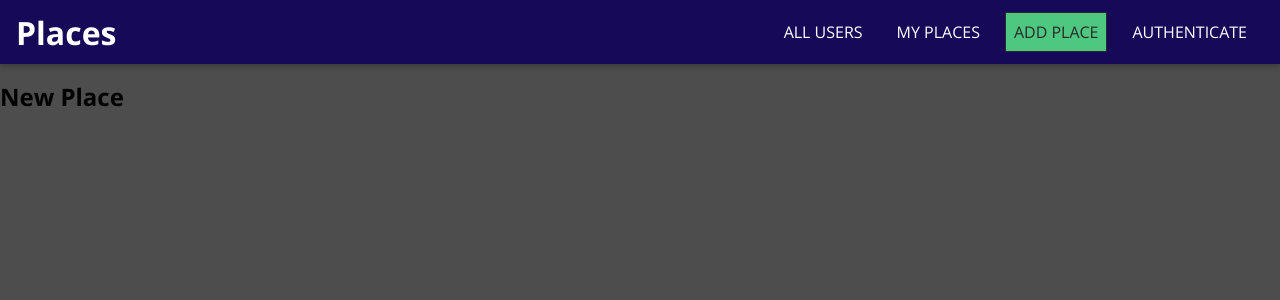
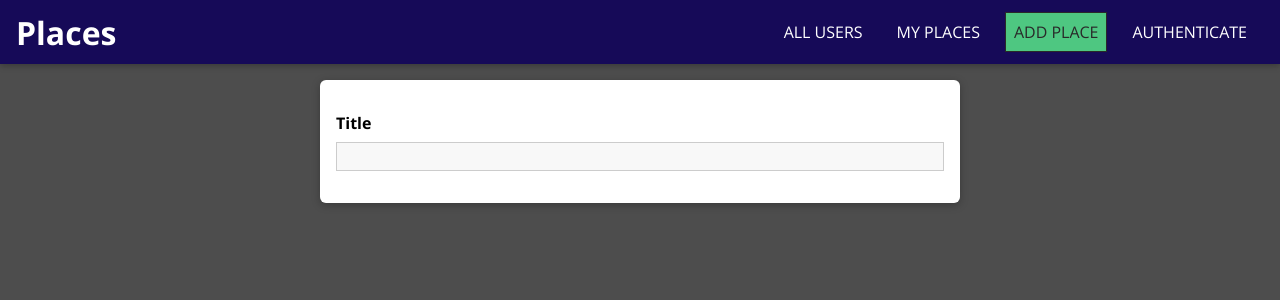
Before and after one commit to LautaroBzz/Compass-UOL-Project-Week-8, a React (Create React App) app: page /places/new in a window 1280 px wide. Shown: the top 300 px of the page. Built offline with nearby package versions, Linux system fonts and the light colour scheme; the HTML template or start-up script is replaced by a standard one.

Commit message:
Custom Form input component

```diff
--- a/src/places/components/PlaceItem.js
+++ b/src/places/components/PlaceItem.js
@@ -1,27 +1,10 @@
-import React, { useState } from 'react';
+import React from 'react';
 import Button from '../../shared/components/FormElements/Button';
 import Card from '../../shared/components/UIElements/Card';
-import Modal from '../../shared/components/UIElements/Modal';
 import './PlaceItem.css';
 
 const PlaceItem = (props) => {
-  const [showMap, setShowMap] = useState(false);
-
   return (
-    <>
-      <Modal
-        show={showMap}
-        onCancel={() => setShowMap(false)}
-        header={props.address}
-        contentClass="place-item__modal-content"
-        footerClass="place-item__modal-actions"
-        footer={ <Button onClick={() => setShowMap(false)}>CLOSE</Button> }
-      >
-        <div className="map-container">
-          <h2>THE MAP</h2>
-        </div>
-      </Modal>
-
     <li className="place-item">
       <Card className="place-item__content">
         <div className="place-item__image">
@@ -33,13 +16,11 @@
           <p>{props.description}</p>
         </div>
         <div className="place-item__actions">
-            <Button inverse onClick={() => setShowMap(true)}>VIEW ON MAP</Button>
           <Button to={`/places/${props.id}`}>EDIT</Button>
           <Button danger>DELETE</Button>
         </div>
       </Card>
     </li>
-    </>
   );
 };
 
--- /dev/null
+++ b/src/places/pages/NewPlace.css
@@ -0,0 +1,11 @@
+.place-form {
+  position: relative;
+  list-style: none;
+  margin: 0 auto;
+  padding: 1rem;
+  width: 90%;
+  max-width: 40rem;
+  box-shadow: 0 2px 8px rgba(0, 0, 0, 0.26);
+  border-radius: 6px;
+  background: white;
+}
--- a/src/places/pages/NewPlace.js
+++ b/src/places/pages/NewPlace.js
@@ -1,7 +1,17 @@
 import React from 'react';
+import Input from '../../shared/components/FormElements/Input';
+import './NewPlace.css';
 
 const NewPlace = () => {
-  return <h2>New Place</h2>
+  return (
+    <form className="place-form">
+      <Input
+        element='input'
+        type='text'
+        label='Title'
+      />
+    </form>
+  )
 };
 
 export default NewPlace;
--- /dev/null
+++ b/src/shared/components/FormElements/Input.css
@@ -0,0 +1,41 @@
+.form-control {
+  margin: 1rem 0;
+}
+
+.form-control label,
+.form-control input,
+.form-control textarea {
+  display: block;
+}
+
+.form-control label {
+  font-weight: bold;
+  margin-bottom: 0.5rem;
+}
+
+.form-control input,
+.form-control textarea {
+  width: 100%;
+  font: inherit;
+  border: 1px solid #ccc;
+  background: #f8f8f8;
+  padding: 0.15rem 0.25rem;
+}
+
+.form-control input:focus,
+.form-control textarea:focus {
+  outline: none;
+  background: #ebebeb;
+  border-color: #510077;
+}
+
+.form-control--invalid label,
+.form-control--invalid p {
+  color: red;
+}
+
+.form-control--invalid input,
+.form-control--invalid textarea {
+  border-color: red;
+  background: #ffd1d1;
+}
--- /dev/null
+++ b/src/shared/components/FormElements/Input.js
@@ -0,0 +1,20 @@
+import React from 'react';
+import './Input.css';
+
+const Input = (props) => {
+  const element =
+    props.element === 'input' ? (
+      <input id={props.id} type={props.type} placeholder={props.placeholder} />
+    ) : (
+      <textarea id={props.id} rows={props.rows || 3} />
+    );
+
+  return (
+    <div className={`form-control`}>
+      <label htmlFor={props.id}>{props.label}</label>
+      {element}
+    </div>
+  )
+};
+
+export default Input;
```
Lines whose indentation alone changed are shown as unchanged.
